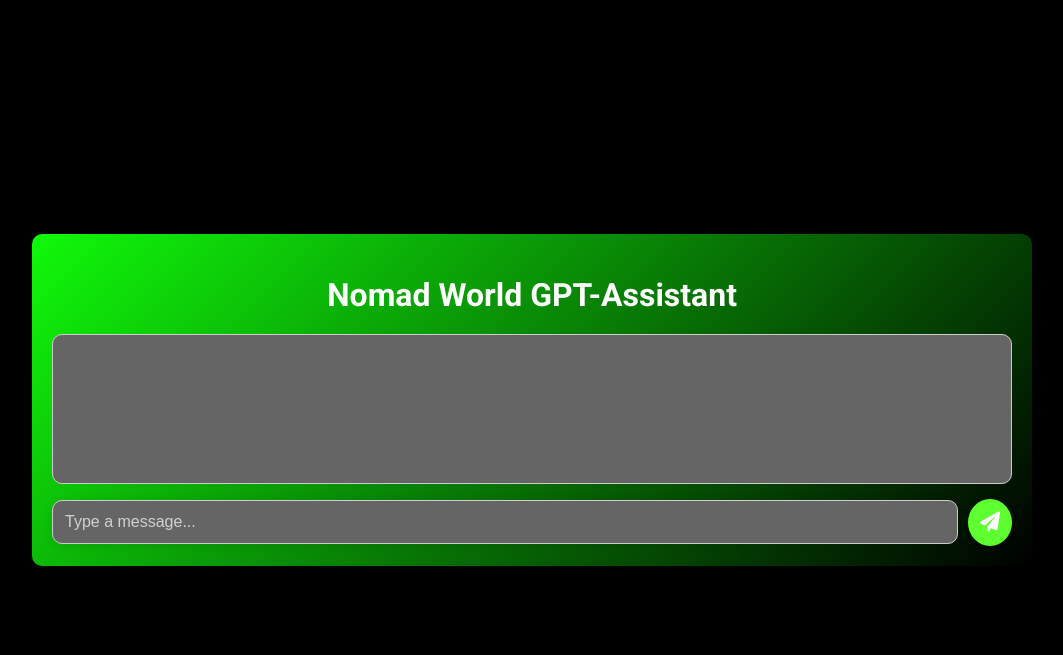
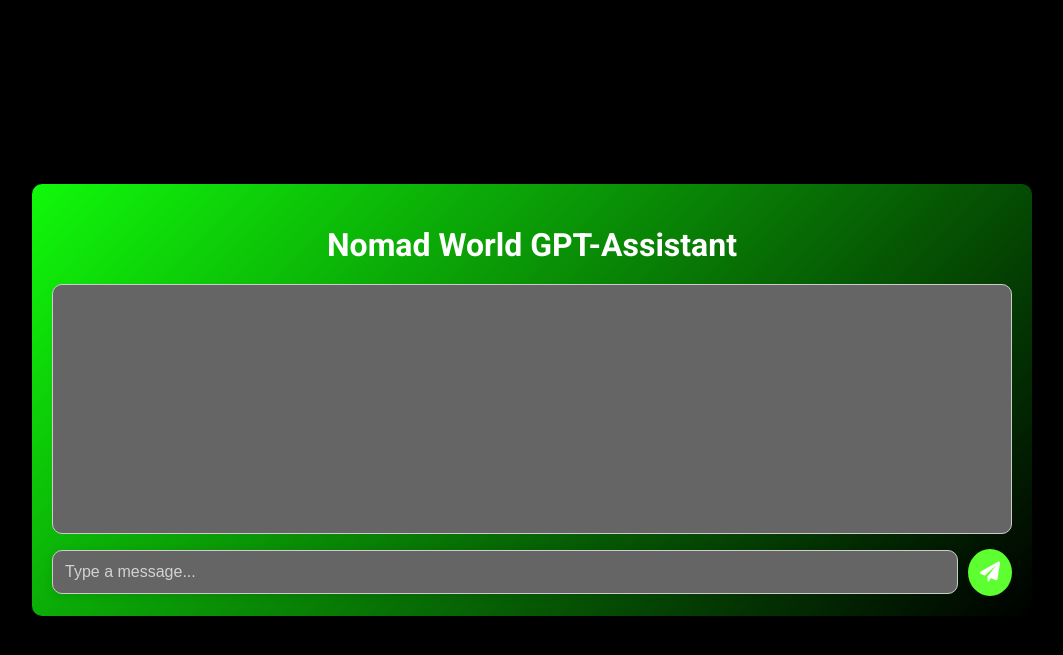
Before and after one commit to JeroCQ/salesmanAI, a Flask app: page / in a window 1280 px wide. Shown: the top 655 px of the page, without its empty margins (108-1171 px from the left). Run offline with Flask 3, Linux system fonts and the light colour scheme.

Commit message:
Update templates/index.html cofiguration

```diff
--- a/templates/index.html
+++ b/templates/index.html
@@ -38,7 +38,7 @@
         #chatbox {
             width: 100%;
 	    max-width: 100%;
-            height: 150px; #150 for pc
+            height: 250px; #150 for pc
             max-height: 150px;
             overflow-y: auto;
             border: 1px solid #ccc;
```
